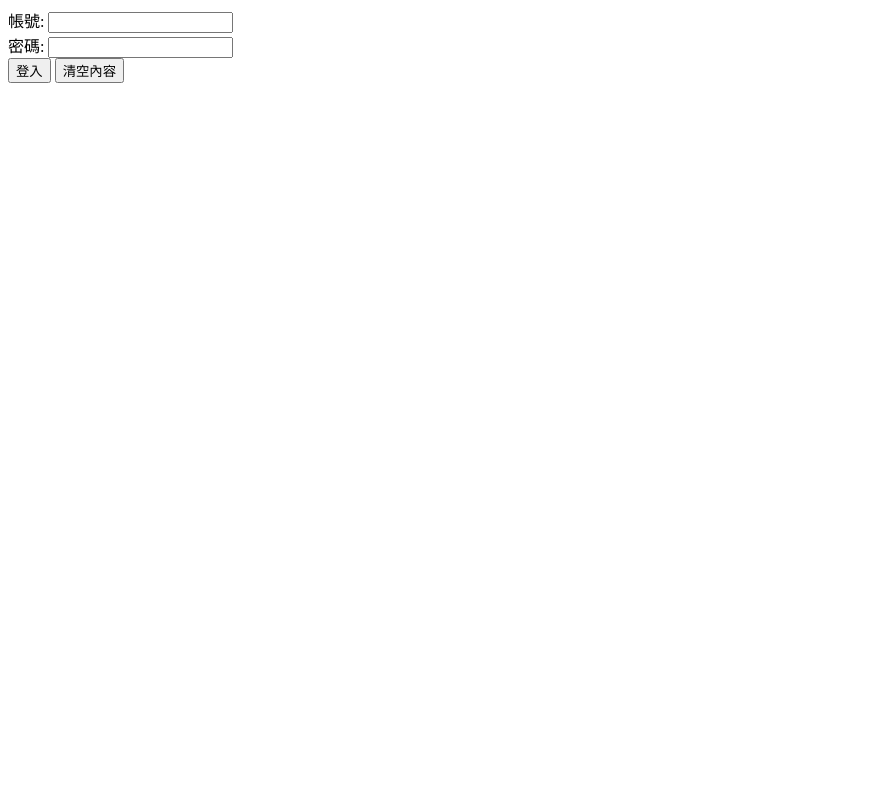
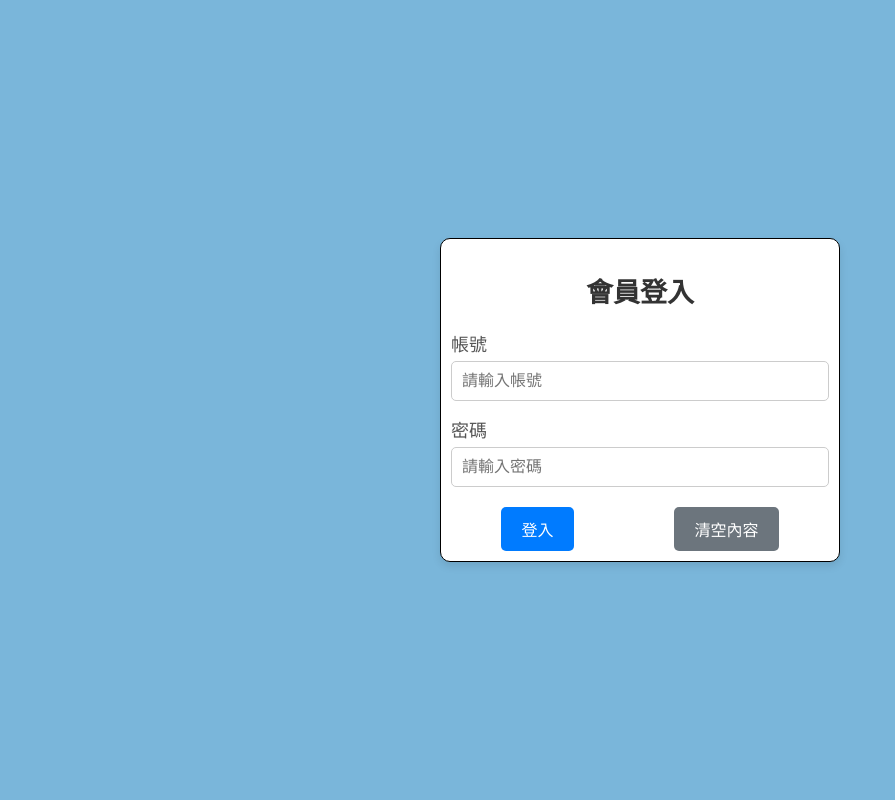
Before and after one commit to doris2678/myphp2, a PHP site: page /login.php in a window 1280 px wide. Shown: the whole page, without its empty margins (0-895 px from the left). Run offline with PHP 8.4, Linux system fonts and the light colour scheme.

Commit message:
20250518 重貼

```diff
--- a/login.php
+++ b/login.php
@@ -1,4 +1,4 @@
-<!DOCTYPE html>
+<!-- <!DOCTYPE html>
 <html lang="en">
 <head>
     <meta charset="UTF-8">
@@ -22,4 +22,119 @@
 
 
 </body>
+</html> -->
+
+<!DOCTYPE html>
+<html lang="zh-Hant">
+<head>
+  <meta charset="UTF-8">
+  <meta name="viewport" content="width=device-width, initial-scale=1.0">
+  <title>會員登入</title>
+  <style>
+    * {
+      box-sizing: border-box;
+    }
+
+    body {
+      font-family: 'Segoe UI', Tahoma, Geneva, Verdana, sans-serif;
+      font-size: 18px;
+      margin: 0;
+      padding: 0;
+      background-color:rgb(122, 182, 218);
+      display: flex;
+      justify-content: center;
+      align-items: center;
+      height: 100vh;
+    }
+
+    .login_mem {
+      width: 100%;
+      max-width: 400px;
+      background: #fff;
+      padding: 10px;
+      box-shadow: 0 4px 8px rgba(0,0,0,0.1);
+      border-radius: 10px;
+      text-align: center;
+      border:1px solid black;
+    }
+
+    .login_mem h2 {
+      margin-bottom: 20px;
+      color: #333;
+    }
+
+    .form-group {
+      margin-bottom: 15px;
+      text-align: left;
+    }
+
+    label {
+      display: block;
+      margin-bottom: 5px;
+      color: #555;
+    }
+
+    input[type="text"],
+    input[type="password"] {
+      width: 100%;
+      padding: 10px;
+      border: 1px solid #ccc;
+      border-radius: 5px;
+      font-size: 16px;
+    }
+
+    .button-group {
+      margin-top: 20px;
+      display: flex;
+      justify-content:space-around;
+     }
+
+    input[type="submit"],
+    input[type="reset"] {
+      padding: 10px 20px;
+      border: none;
+      border-radius: 5px;
+      font-size: 16px;
+      cursor: pointer;
+      transition: background-color 0.3s ease;
+    }
+
+    input[type="submit"] {
+      background-color: #007bff;
+      color: #fff;
+    }
+
+    input[type="submit"]:hover {
+      background-color: #0056b3;
+    }
+
+    input[type="reset"] {
+      background-color: #6c757d;
+      color: #fff;
+    }
+
+    input[type="reset"]:hover {
+      background-color: #5a6268;
+    }
+  </style>
+</head>
+<body>
+  <div class="login_mem">
+    <h2>會員登入</h2>
+    <form action="check.php" method="post">
+      <div class="form-group">
+        <label for="acc">帳號</label>
+        <input type="text" id="acc" name="acc" placeholder="請輸入帳號" required>
+      </div>
+      <div class="form-group">
+        <label for="pw">密碼</label>
+        <input type="password" id="pw" name="pw" placeholder="請輸入密碼" required>
+      </div>
+      <div class="button-group">
+        <input type="submit" value="登入">
+        <input type="reset" value="清空內容">
+      </div>
+    </form>
+  </div>
+</body>
 </html>
```
